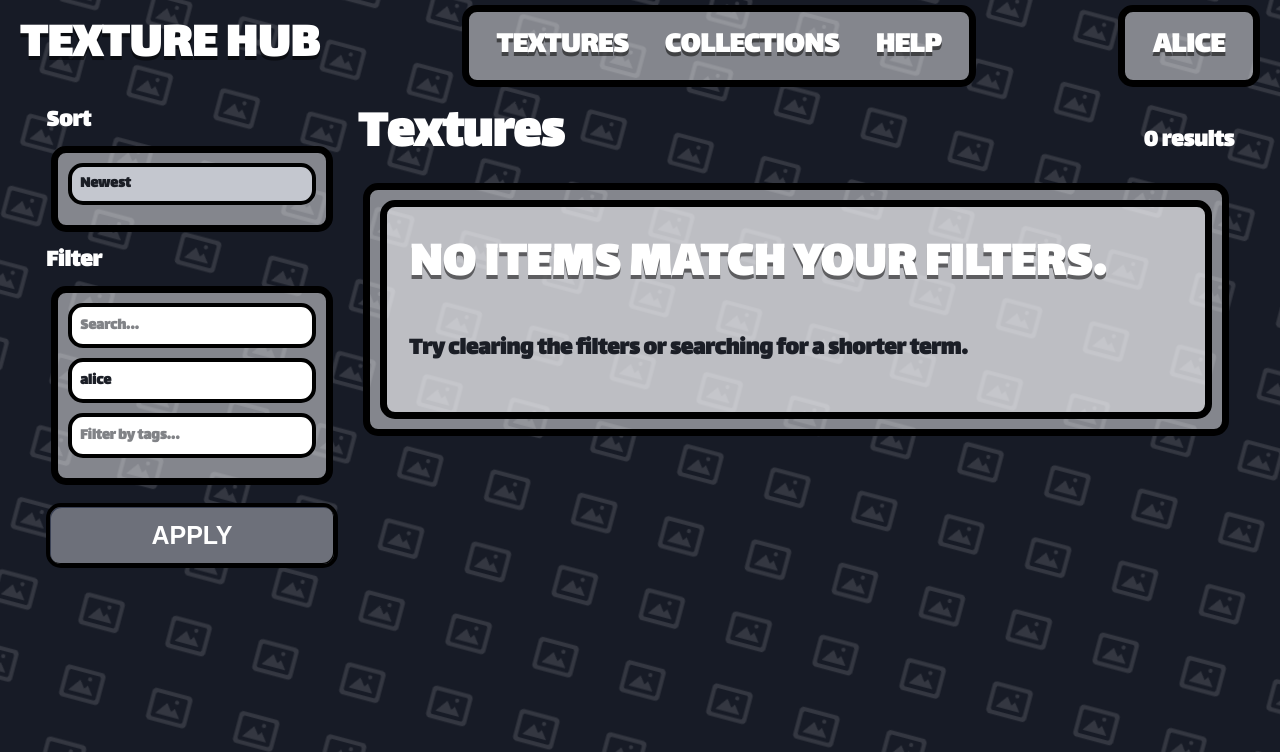
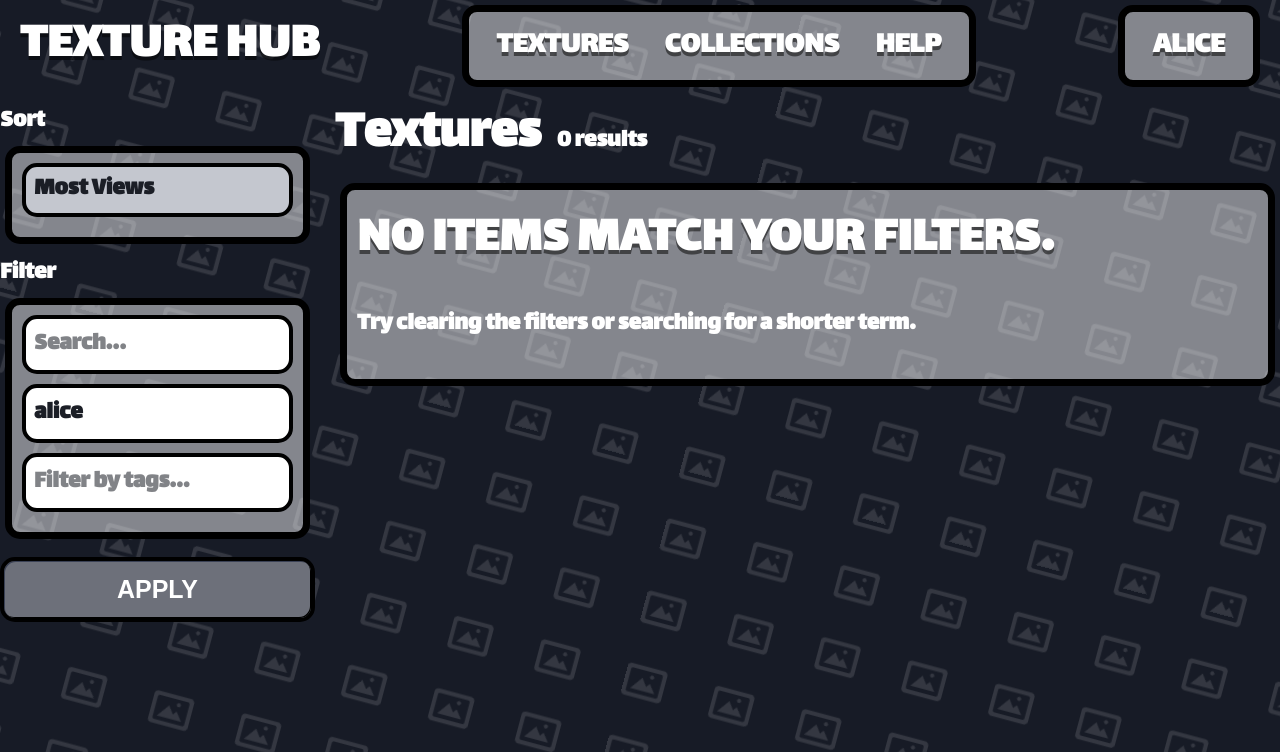
Before and after one commit to cozar1/texture_hub, a Flask app: page /0?user=alice in a window 1280 px wide. Shown: the top 752 px of the page. Run offline with Flask 3, Linux system fonts and the light colour scheme; a user stored in the database is signed in; data comes from the database, SQL or seed files in the repository; both versions use the stored data as it was after the commit.

Commit message:
some rearanging and sorting works

```diff
--- a/app.py
+++ b/app.py
@@ -141,8 +141,10 @@ def home(page=0):
     tag_query = ''
     user_query = ''
     filtered_items = page_items
+    sort = "views"
 
     if request.method == 'POST':
+        sort = request.form.get('sort','')
         search_query = request.form.get('search', '').strip()
         tag_query = request.form.get('tags', '').strip()
         user_query = request.form.get('user', '').strip()
@@ -150,6 +152,8 @@ def home(page=0):
         search_query = request.args.get('search', '').strip()
         tag_query = request.args.get('tags', '').strip()
         user_query = request.args.get('user', '').strip()
+
+
 
     if search_query and len(search_query) < 20:
         lower_search = search_query.lower()
@@ -196,6 +200,31 @@ def home(page=0):
         if item in matched_by_name and item in matched_by_tags and item in matched_by_user
     ]
 
+
+    if sort == 'downloads':
+            filtered_items = sorted(
+                filtered_items,
+                key=lambda item: getattr(item, 'downloads', 0) or 0,
+                reverse=True
+            )
+    elif sort in ('ascending', 'acending'):
+        filtered_items = sorted(
+            filtered_items,
+            key=lambda item: (getattr(item, name_field, '') or '').lower()
+        )
+    elif sort in ('descending', 'decending'):
+        filtered_items = sorted(
+            filtered_items,
+            key=lambda item: (getattr(item, name_field, '') or '').lower(),
+            reverse=True
+        )
+    else:  # default / 'views'
+        filtered_items = sorted(
+            filtered_items,
+            key=lambda item: getattr(item, 'views', 0) or 0,
+            reverse=True
+        )
+
     return render_template(
         'home.html',
         user=get_current_user(),
@@ -218,14 +247,19 @@ def texture(texture_id):
         action = request.form.get("action")
         collection_id = request.form.get("collection")
 
-        if action == "add":
-            tc = Texture_Collection(texture_id=texture_id, collection_id=collection_id)
-            db.session.add(tc)
-        elif action == "remove":
-            Texture_Collection.query.filter_by(
-                texture_id=texture_id,
-                collection_id=collection_id
-            ).delete()
+        if collection_id:
+            if action == "add":
+                    tc = Texture_Collection(texture_id=texture_id, collection_id=collection_id)
+                    db.session.add(tc)
+
+            elif action == "remove":
+                Texture_Collection.query.filter_by(
+                    texture_id=texture_id,
+                    collection_id=collection_id
+                ).delete()
+        else:
+            return redirect('/create_collection')
+
 
         db.session.commit()
 
@@ -449,7 +483,6 @@ def download_image(texture_id):
         return "File not found", 404
 
     current_user = get_current_user()
-    print(current_user.user_id)
 
     already_downloaded = Texture_Downloads.query.filter_by(
         texture_id=texture_id,
--- a/static/style.css
+++ b/static/style.css
@@ -343,9 +360,15 @@ body.th-body::before {
   background: var(--th-white);
   color: var(--th-text-dark);
   font-family: var(--th-font);
-  font-size: 1rem;
+  font-size: var(--th-font-size-text);
   font-weight: 600;
   padding: 6px 8px;
+  transition-duration: 0.2s;
+}
+
+.th-select:hover {
+  scale: 110%;
+  color: var(--th-white);
 }
 
 .th-select {
@@ -530,8 +559,8 @@ body.th-body::before {
 
 .th-textures-header {
   display: flex;
+  gap: 1rem;
   align-items: baseline;
-  justify-content: space-between;
 }
 
 .th-textures-header h1 {
--- a/templates/home.html
+++ b/templates/home.html
@@ -7,10 +7,10 @@
             <div class="container">
                 <div class="th-filter-group">
                     <select class="th-input th-select" id="sort" name="sort">
-                        <option value="newest">Newest</option>
-                        <option value="oldest">Oldest</option>
-                        <option value="name_asc">Name A-Z</option>
-                        <option value="name_desc">Name Z-A</option>
+                        <option value="views">Most Views</option>
+                        <option value="downloads">Most Downloads</option>
+                        <option value="acending">Acending</option>
+                        <option value="decending">Decending</option>
                     </select>
                 </div>
             </div>
@@ -48,7 +48,7 @@
                         {% endif %}
                     {% endfor %}
                     {% if not items %}
-                        <div class="th-detail-panel" style="grid-column: 1 / -1;">
+                        <div style="grid-column: 1 / -1;">
                             <div class="th-detail-title">No items match your filters.</div>
                             <p class="th-detail-author">Try clearing the filters or searching for a shorter term.</p>
                         </div>
@@ -59,4 +59,5 @@
 
     </section>
 </div>
+
 {% endblock %}
--- a/templates/texture.html
+++ b/templates/texture.html
@@ -31,9 +31,10 @@
     <div class="container">
         <div class="th-detail-title-row">
             <h1 class="th-detail-title">{{ texture.texture_name }}</h1>
-
         </div>
         <div class="th-detail-author">Uploaded by <a class="th-signup-link" href="/user/{{ uploaded_user.user_name }}">{{ uploaded_user.user_name }}</a></div>
+        <div class="th-detail-author"><i class="fa-solid fa-eye"></i> <label style="margin-right: 20px;">{{views}}</label><i class="fa-solid fa-download"></i> {{downloads}}</div>
+        <br>
 
 
         {% if texture.texture_tags %}
@@ -52,8 +53,6 @@
                 Download <i class="fas fa-download"></i>
             </button>
         </form>
-        Views: {{views}}
-        Downloads: {{downloads}}
     </div>
     </div>
 
```
Also changed, not shown: other parts of static/style.css (+36 -6 lines), templates/user.html (+12 -4 lines), instance/database.db, 1 other file.
